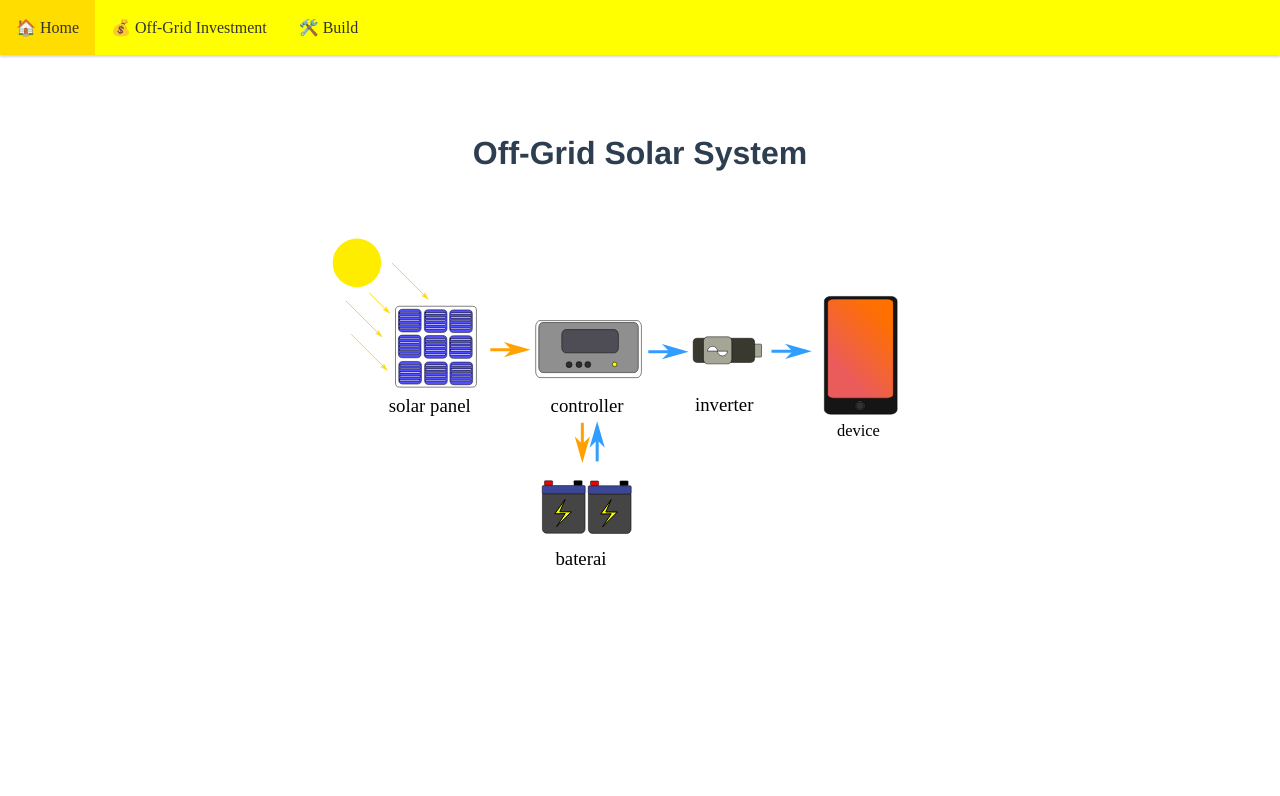
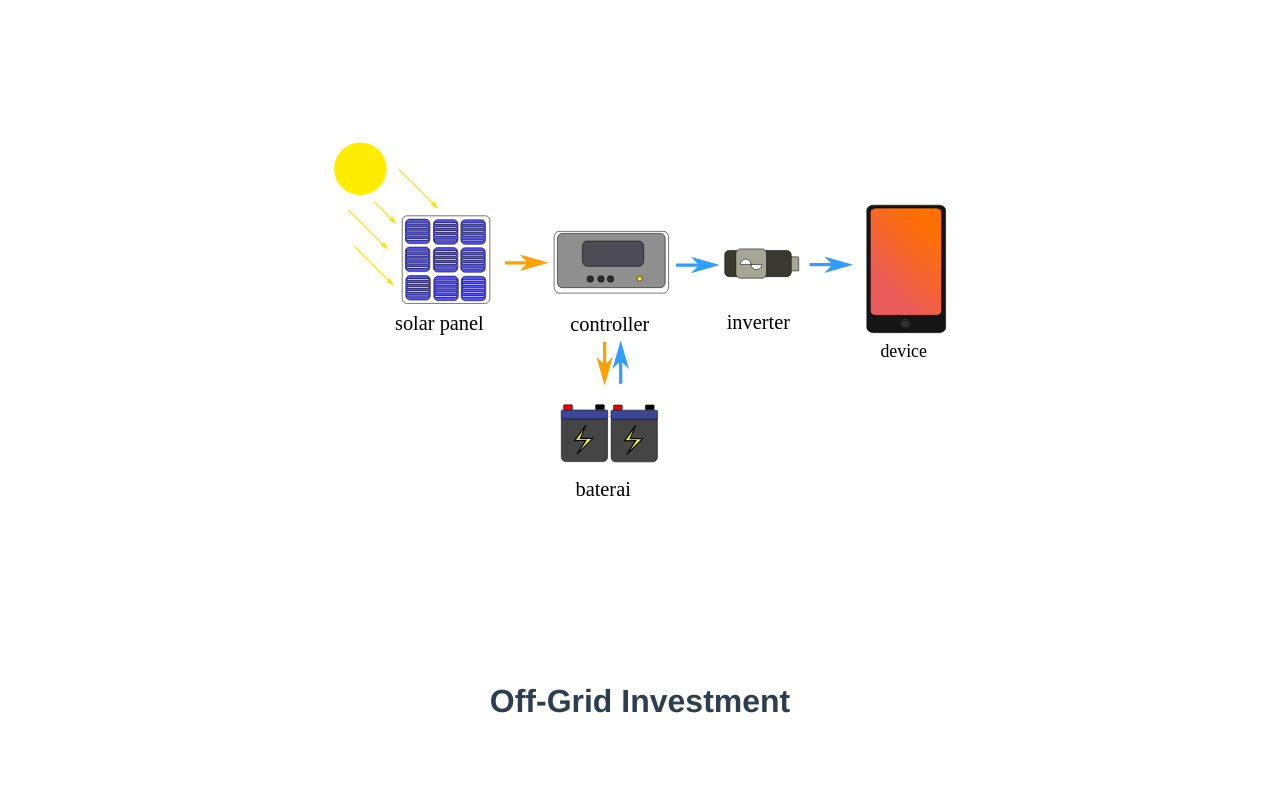
Before and after one commit to andirkh/off-grid-calculator, a Vue app: page / in a window 1280 px wide. Shown: the top 796 px of the page. Built offline with nearby package versions, Linux system fonts and the light colour scheme.

Commit message:
make it more simple

```diff
--- a/src/App.vue
+++ b/src/App.vue
@@ -1,17 +1,19 @@
 <template>
   <div id="app">
-    <Header></Header>
-    <router-view/>
+    <BigImage />
+    <SolarInvestment />
   </div>
 </template>
 
 <script>
-import Header from '@/components/Header.vue'
+import BigImage from '@/components/BigImage.vue'
+import SolarInvestment from '@/components/SolarInvestment'
 
 export default {
   name: 'App',
   components: {
-    Header
+    BigImage,
+    SolarInvestment
   }
 }
 </script>
@@ -49,7 +51,6 @@ html, body {
   background-color: white;
   border-radius: 9px;
   width: 700px;
-  min-height: 800px;
   padding: 25px;
   box-sizing: border-box;
   margin: 0 auto;
--- a/src/views/Home.vue
+++ b/src/components/BigImage.vue
@@ -1,8 +1,7 @@
 <template>
   <div class="finder left">
-    <h1 style="text-align: center">Off-Grid Solar System</h1>
     <div class="form-box">
-      <img src="static/solar-diagram.svg" />
+      <img src="static/solar-diagram.svg" style="width: 100%" />
     </div>
   </div>
 </template>
@@ -10,7 +9,7 @@
 <script>
 
 export default {
-  name: 'Home'
+  name: 'BigImage'
 }
 </script>
 
--- a/src/components/Header.vue
+++ /dev/null
@@ -1,50 +0,0 @@
-<template>
-  <ul>
-    <li>
-      <router-link to="/">🏠 Home</router-link>
-    </li>
-    <li>
-      <router-link to="/off-grid-investment">💰 Off-Grid Investment</router-link>
-    </li>
-    <li>
-      <router-link to="/build-solar-system">🛠️ Build</router-link>
-    </li>
-  </ul>
-</template>
-
-<script>
-export default {
-  name: 'Header'
-}
-</script>
-
-<style lang="css">
-ul {
-  font-family: 'sans-serif';
-  list-style-type: none;
-  margin: 0;
-  padding: 0;
-  overflow: hidden;
-  background-color: #ffff00;
-  position: fixed;
-  top: 0;
-  width: 100%;
-  box-shadow: 0 2px 2px 0 rgba(0,0,0,0.16);
-}
-
-li {
-  float: left;
-}
-
-li a {
-  display: block;
-  color: #333;
-  text-align: center;
-  padding: 14px 16px;
-  text-decoration: none;
-}
-
-li a:hover:not(.active) {
-  background-color: #ffdd00;
-}
-</style>
--- a/src/main.js
+++ b/src/main.js
@@ -2,14 +2,12 @@
 // (runtime-only or standalone) has been set in webpack.base.conf with an alias.
 import Vue from 'vue'
 import App from './App'
-import router from './router'
 
 Vue.config.productionTip = false
 
 /* eslint-disable no-new */
 new Vue({
   el: '#app',
-  router,
   components: { App },
   template: '<App/>'
 })
--- a/src/router/index.js
+++ /dev/null
@@ -1,27 +0,0 @@
-import Vue from 'vue'
-import Router from 'vue-router'
-import Home from '@/views/Home'
-import SolarInvestment from '@/views/SolarInvestment'
-import BuildSolar from '@/views/BuildSolar'
-
-Vue.use(Router)
-
-export default new Router({
-  routes: [
-    {
-      path: '/',
-      name: 'Home',
-      component: Home
-    },
-    {
-      path: '/off-grid-investment',
-      name: 'SolarInvestment',
-      component: SolarInvestment
-    },
-    {
-      path: '/build-solar-system',
-      name: 'BuildSolar',
-      component: BuildSolar
-    }
-  ]
-})
--- a/src/views/BuildSolar.vue
+++ /dev/null
@@ -1,17 +0,0 @@
-<template>
-  <div class="finder left">
-    <h1 style="text-align: center">Build Solar System</h1>
-    <div class="form-box">
-      Coming Soon
-    </div>
-  </div>
-</template>
-
-<script>
-export default {
-  name: 'BuildSolar'
-}
-</script>
-
-<style lang="css">
-</style>
```
Also changed, not shown: src/assets/logo.png (deleted), src/components/SolarInvestment.vue (renamed from src/views/SolarInvestment.vue), 17 other files (tests, documents, lock files or other folders).
